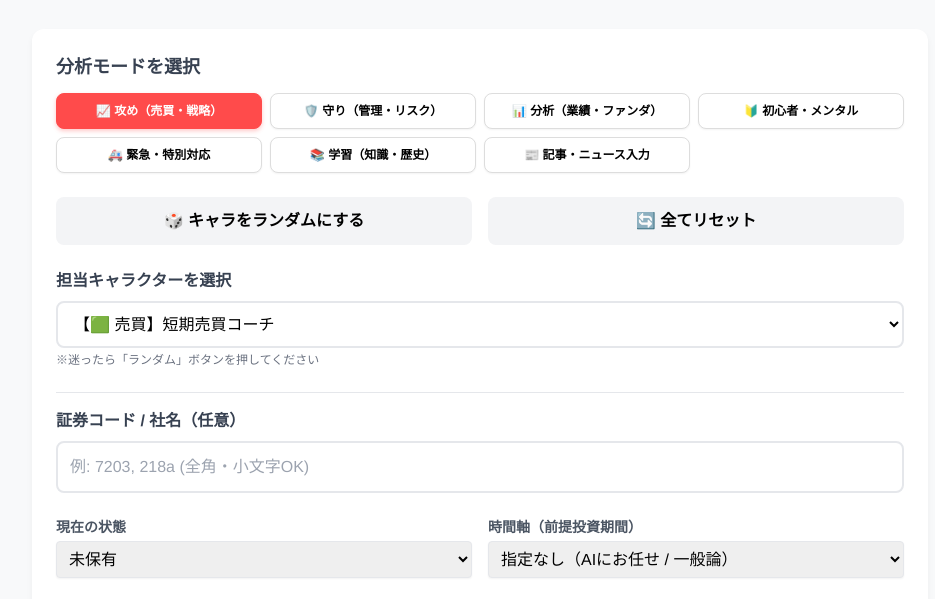
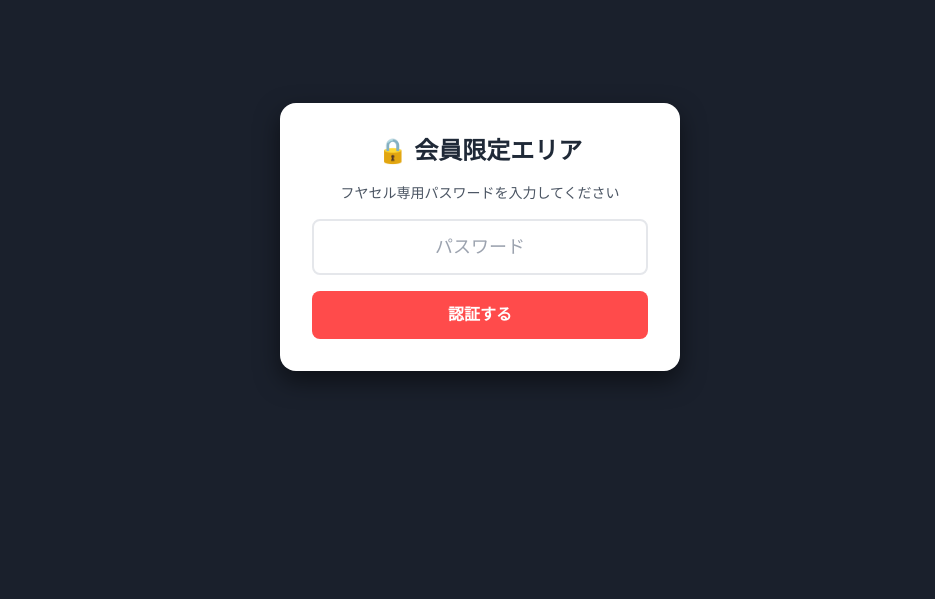
Before and after one commit to fuyaseru-ctrl/fuyaseru-999-public, a plain HTML site: page index.html in a window 1280 px wide. Shown: the part 163-762 px from the top of the page, without its empty margins (160-1095 px from the left). Drawn offline with nearby package versions, Linux system fonts and the light colour scheme.

Commit message:
Update index.html

```diff
--- a/index.html
+++ b/index.html
@@ -38,10 +38,42 @@
         .hidden-select { display: none; margin-top: 8px; }
         .hidden-select.show { display: block; animation: fadeIn 0.3s; }
 
+        /* ログイン画面のスタイル */
+        #loginOverlay {
+            position: fixed;
+            top: 0; left: 0; width: 100%; height: 100%;
+            background-color: #1a202c; /* ダークグレー */
+            z-index: 9999;
+            display: flex;
+            align-items: center;
+            justify-content: center;
+            flex-direction: column;
+        }
+        .login-box {
+            background: white;
+            padding: 2rem;
+            border-radius: 1rem;
+            text-align: center;
+            max-width: 90%;
+            width: 400px;
+            box-shadow: 0 10px 25px rgba(0,0,0,0.5);
+        }
+
         @keyframes fadeIn { from { opacity: 0; transform: translateY(-5px); } to { opacity: 1; transform: translateY(0); } }
     </style>
 </head>
 <body class="p-4 md:p-8">
+
+    <div id="loginOverlay">
+        <div class="login-box">
+            <h2 class="text-2xl font-bold mb-4 text-gray-800">🔒 会員限定エリア</h2>
+            <p class="mb-4 text-gray-600 text-sm">フヤセル専用パスワードを入力してください</p>
+            <input type="password" id="passInput" class="w-full p-3 border-2 rounded-lg mb-4 text-center text-lg" placeholder="パスワード">
+            <button onclick="checkPass()" class="w-full btn-primary p-3 rounded-lg font-bold">認証する</button>
+            <p id="errorMsg" class="text-red-500 text-sm mt-3 font-bold hidden">パスワードが違います</p>
+        </div>
+    </div>
+
     <div class="max-w-4xl mx-auto">
         <div class="flex items-center gap-6 mb-8">
             <img src="huya.png" alt="huya" class="w-24 h-24 md:w-32 md:h-32 rounded-lg object-cover shadow-sm" onerror="this.src='https://cdn-icons-png.flaticon.com/512/3135/3135715.png'">
@@ -133,7 +165,30 @@
     </div>
 
     <script>
+        // ----------------------------------------------------
+        // ★ パスワード設定エリア ★
+        // ここを変更するとパスワードが変わります（今は 7777）
+        // ----------------------------------------------------
+        const PASSWORD = "7777";
+
+        // パスワードチェック関数
+        function checkPass() {
+            const input = document.getElementById('passInput').value;
+            const errorMsg = document.getElementById('errorMsg');
+            const overlay = document.getElementById('loginOverlay');
+
+            if (input === PASSWORD) {
+                // 正解ならオーバーレイを消す
+                overlay.style.display = 'none';
+            } else {
+                // 不正解ならエラーを表示
+                errorMsg.classList.remove('hidden');
+            }
+        }
+
+        // ----------------------------------------------------
         // データ定義
+        // ----------------------------------------------------
         const MODES = {
             "📈 攻め（売買・戦略）": {
                 chars: [
@@ -252,9 +307,9 @@
             "指定なし（AIにお任せ / 一般論）",
             "当日以内（デイトレ）",
             "３日程度（超短期）",
-            "１週間程度（ショートスイング）", // ★変更
-            "２週間程度（ミドルスイング）", // ★変更
-            "３週間程度（ロングスイング）", // ★変更
+            "１週間程度（ショートスイング）",
+            "２週間程度（ミドルスイング）",
+            "３週間程度（ロングスイング）",
             "１ヶ月程度（短中期）",
             "３ヶ月以内（中短期）",
             "６ヶ月以内（中期）",
```
